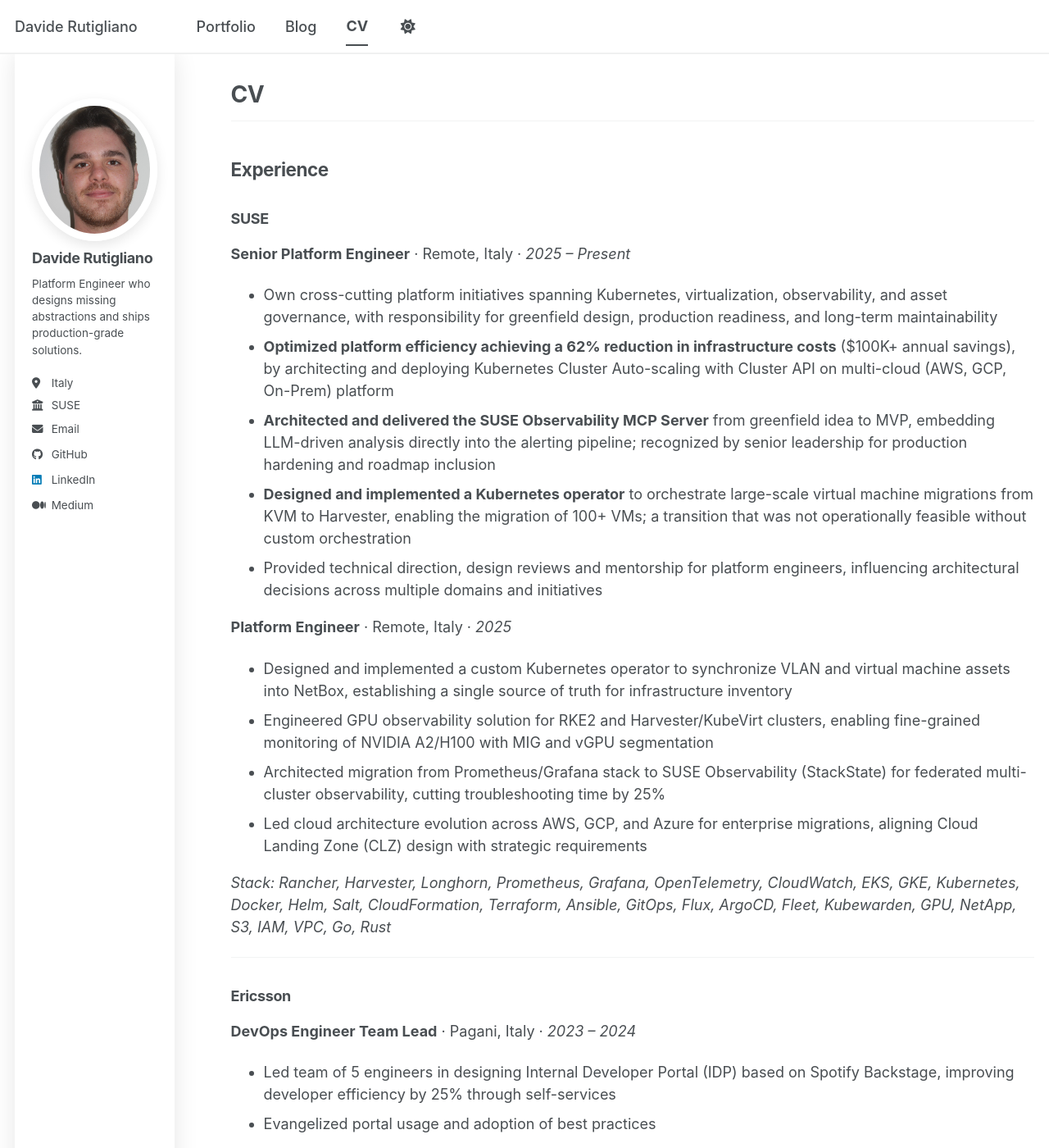
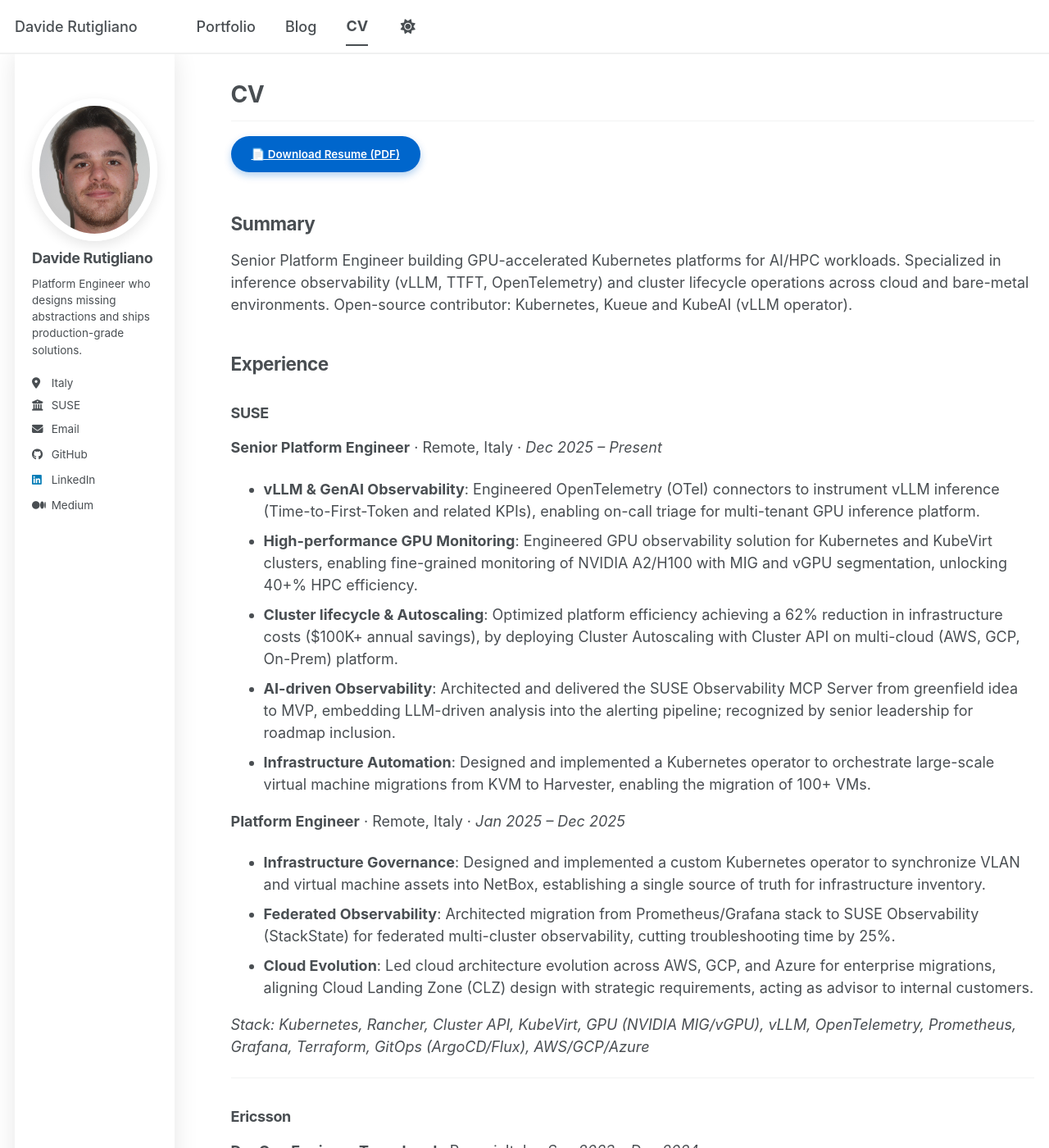
Before and after one commit to DavideRutigliano/portfolio-website, a Jekyll site: the page built from _pages/cv.md, in a window 1280 px wide and 1400 px high. Shown: the whole window at 82% size. Built offline with Jekyll 4.4.1, drawn with Linux system fonts in a browser that asks for light colours; a script bundle is joined from its source files by our own code; library files that are not in the unit come from our copies; some of the changed text lies outside the part shown.

Commit message:
Update CV

```diff
--- a/_pages/cv.md
+++ b/_pages/cv.md
@@ -11,52 +11,56 @@ redirect_from:
 
 ---
 
+<a href="{{ '/files/Davide_Rutigliano_Resume__PE_.pdf' | relative_url }}" class="btn btn--primary" download>📄 Download Resume (PDF)</a>
+
+## Summary
+
+Senior Platform Engineer building GPU-accelerated Kubernetes platforms for AI/HPC workloads. Specialized in inference observability (vLLM, TTFT, OpenTelemetry) and cluster lifecycle operations across cloud and bare-metal environments. Open-source contributor: Kubernetes, Kueue and KubeAI (vLLM operator).
+
 ## Experience
 
 ### SUSE
-**Senior Platform Engineer** · Remote, Italy · *2025 – Present*
+**Senior Platform Engineer** · Remote, Italy · *Dec 2025 – Present*
 
-- Own cross-cutting platform initiatives spanning Kubernetes, virtualization, observability, and asset governance, with responsibility for greenfield design, production readiness, and long-term maintainability
-- **Optimized platform efficiency achieving a 62% reduction in infrastructure costs** ($100K+ annual savings), by architecting and deploying Kubernetes Cluster Auto-scaling with Cluster API on multi-cloud (AWS, GCP, On-Prem) platform
-- **Architected and delivered the SUSE Observability MCP Server** from greenfield idea to MVP, embedding LLM-driven analysis directly into the alerting pipeline; recognized by senior leadership for production hardening and roadmap inclusion
-- **Designed and implemented a Kubernetes operator** to orchestrate large-scale virtual machine migrations from KVM to Harvester, enabling the migration of 100+ VMs; a transition that was not operationally feasible without custom orchestration
-- Provided technical direction, design reviews and mentorship for platform engineers, influencing architectural decisions across multiple domains and initiatives
+- **vLLM & GenAI Observability**: Engineered OpenTelemetry (OTel) connectors to instrument vLLM inference (Time-to-First-Token and related KPIs), enabling on-call triage for multi-tenant GPU inference platform.
+- **High-performance GPU Monitoring**: Engineered GPU observability solution for Kubernetes and KubeVirt clusters, enabling fine-grained monitoring of NVIDIA A2/H100 with MIG and vGPU segmentation, unlocking 40+% HPC efficiency.
+- **Cluster lifecycle & Autoscaling**: Optimized platform efficiency achieving a 62% reduction in infrastructure costs ($100K+ annual savings), by deploying Cluster Autoscaling with Cluster API on multi-cloud (AWS, GCP, On-Prem) platform.
+- **AI-driven Observability**: Architected and delivered the SUSE Observability MCP Server from greenfield idea to MVP, embedding LLM-driven analysis into the alerting pipeline; recognized by senior leadership for roadmap inclusion.
+- **Infrastructure Automation**: Designed and implemented a Kubernetes operator to orchestrate large-scale virtual machine migrations from KVM to Harvester, enabling the migration of 100+ VMs.
 
-**Platform Engineer** · Remote, Italy · *2025*
+**Platform Engineer** · Remote, Italy · *Jan 2025 – Dec 2025*
 
-- Designed and implemented a custom Kubernetes operator to synchronize VLAN and virtual machine assets into NetBox, establishing a single source of truth for infrastructure inventory
-- Engineered GPU observability solution for RKE2 and Harvester/KubeVirt clusters, enabling fine-grained monitoring of NVIDIA A2/H100 with MIG and vGPU segmentation
-- Architected migration from Prometheus/Grafana stack to SUSE Observability (StackState) for federated multi-cluster observability, cutting troubleshooting time by 25%
-- Led cloud architecture evolution across AWS, GCP, and Azure for enterprise migrations, aligning Cloud Landing Zone (CLZ) design with strategic requirements
+- **Infrastructure Governance**: Designed and implemented a custom Kubernetes operator to synchronize VLAN and virtual machine assets into NetBox, establishing a single source of truth for infrastructure inventory.
+- **Federated Observability**: Architected migration from Prometheus/Grafana stack to SUSE Observability (StackState) for federated multi-cluster observability, cutting troubleshooting time by 25%.
+- **Cloud Evolution**: Led cloud architecture evolution across AWS, GCP, and Azure for enterprise migrations, aligning Cloud Landing Zone (CLZ) design with strategic requirements, acting as advisor to internal customers.
 
-*Stack: Rancher, Harvester, Longhorn, Prometheus, Grafana, OpenTelemetry, CloudWatch, EKS, GKE, Kubernetes, Docker, Helm, Salt, CloudFormation, Terraform, Ansible, GitOps, Flux, ArgoCD, Fleet, Kubewarden, GPU, NetApp, S3, IAM, VPC, Go, Rust*
+*Stack: Kubernetes, Rancher, Cluster API, KubeVirt, GPU (NVIDIA MIG/vGPU), vLLM, OpenTelemetry, Prometheus, Grafana, Terraform, GitOps (ArgoCD/Flux), AWS/GCP/Azure*
 
 ---
 
 ### Ericsson
-**DevOps Engineer Team Lead** · Pagani, Italy · *2023 – 2024*
+**DevOps Engineer Team Lead** · Pagani, Italy · *Sep 2023 – Dec 2024*
 
-- Led team of 5 engineers in designing Internal Developer Portal (IDP) based on Spotify Backstage, improving developer efficiency by 25% through self-services
-- Evangelized portal usage and adoption of best practices
+- **Self-Service Platform**: Led team of 5 engineers in designing Internal Developer Portal (IDP) based on Spotify Backstage, improving developer efficiency by 25% through self-services. Evangelized portal usage and adoption of best practices.
 
-**DevOps Engineer** · *2022 – 2023*
+**DevOps Engineer** · *Jun 2022 – Sep 2023*
 
-- Engineered an ML-driven solution for automated Kubernetes microservice performance optimization, reducing engineering time required to fine-tune applications configuration from weeks to days
+- **ML-driven Optimization**: Engineered an ML-driven solution for automated Kubernetes microservice performance optimization, reducing the engineering time required to fine-tune applications configuration from weeks to days.
 
-**Cloud Engineer** · *2021 – 2022*
+**Cloud Engineer** · *Mar 2021 – Jun 2022*
 
-- Optimized Ericsson Licensing solution footprint by 25% deploying auto-scaling and fine-tuning resources configuration, leading to a throughput increase of 10%
+- **Resource Efficiency**: Optimized Ericsson Licensing solution footprint by 25% deploying auto-scaling and fine-tuning resources configuration, leading to a throughput increase of 10%.
 
-*Stack: Python, Go, Java, REST API, GraphQL, PostgreSQL, Cassandra, Minio (S3), Kafka, Zookeper, NATS, TDD, DDD, Event Driven (EDA), Kubernetes, Openshift, Docker, Helm, GitLab CI, Jenkins, Spinnaker, CICD, Gatekeeper (OPA), Backstage*
+*Stack: Kubernetes/OpenShift, Docker, Helm, Backstage, Gatekeeper (OPA), GitLab CI/Jenkins, Kafka, PostgreSQL/Cassandra, Go, Python, Java*
 
 ---
 
 ### Cisco
-**ML Engineer** · Vimercate, Italy · *2020 – 2021*
+**ML Engineer** · Vimercate, Italy · *Apr 2020 – Mar 2021*
 
-- Designed and implemented ML-based solution for optical devices troubleshooting, improving defect detection by a 2x factor
+- Designed and implemented ML-based solution for optical devices troubleshooting, improving defect detection by a 2x factor.
 
-*Stack: Python, Tensorflow, Computer Vision, Pandas, Plotly, Data Visualization*
+*Stack: Python, TensorFlow, Computer Vision*
 
 ---
 
@@ -72,12 +76,17 @@ redirect_from:
 
 ## Skills
 
-### Cloud & Infrastructure
-GCP, AWS, Azure, Storage, Networking, CDN, HPC (GPU), Databases, Kubernetes, Docker, Helm, Observability
+### AI & GPU Infra
+NVIDIA MIG/vGPU, GPU-Operator, LLM-Ops, vLLM, Kueue/Slurm, TensorFlow, Pytorch, Computer Vision
 
-### SRE & DevOps
-Monitoring, Alerting, Incident Response, On-Call, Root Cause Analysis (RCA), GitOps, IaC, CI/CD, Go, Python
+### Observability
+OpenTelemetry (OTel), Prometheus, Grafana, Alertmanager, StackState, Root Cause Analysis (RCA)
 
----
+### Reliability
+SLIs/SLOs, alerting strategy, runbooks, incident response, postmortems, capacity planning
 
-<a href="{{ '/files/Davide_Rutigliano_Resume.pdf' | relative_url }}" class="btn btn--primary" download>📄 Download Resume (PDF)</a>
+### Cloud Native
+Kubernetes, Helm, Docker, GitOps (ArgoCD, Flux), Terraform, GCP, AWS, Azure
+
+### Development
+Go, Python, Java, Rust, K8s Operators, Event-Driven Architecture, Linux
```
Also changed, not shown: files/bibtex1.bib (deleted, +0 -10 lines), 8 other files.
